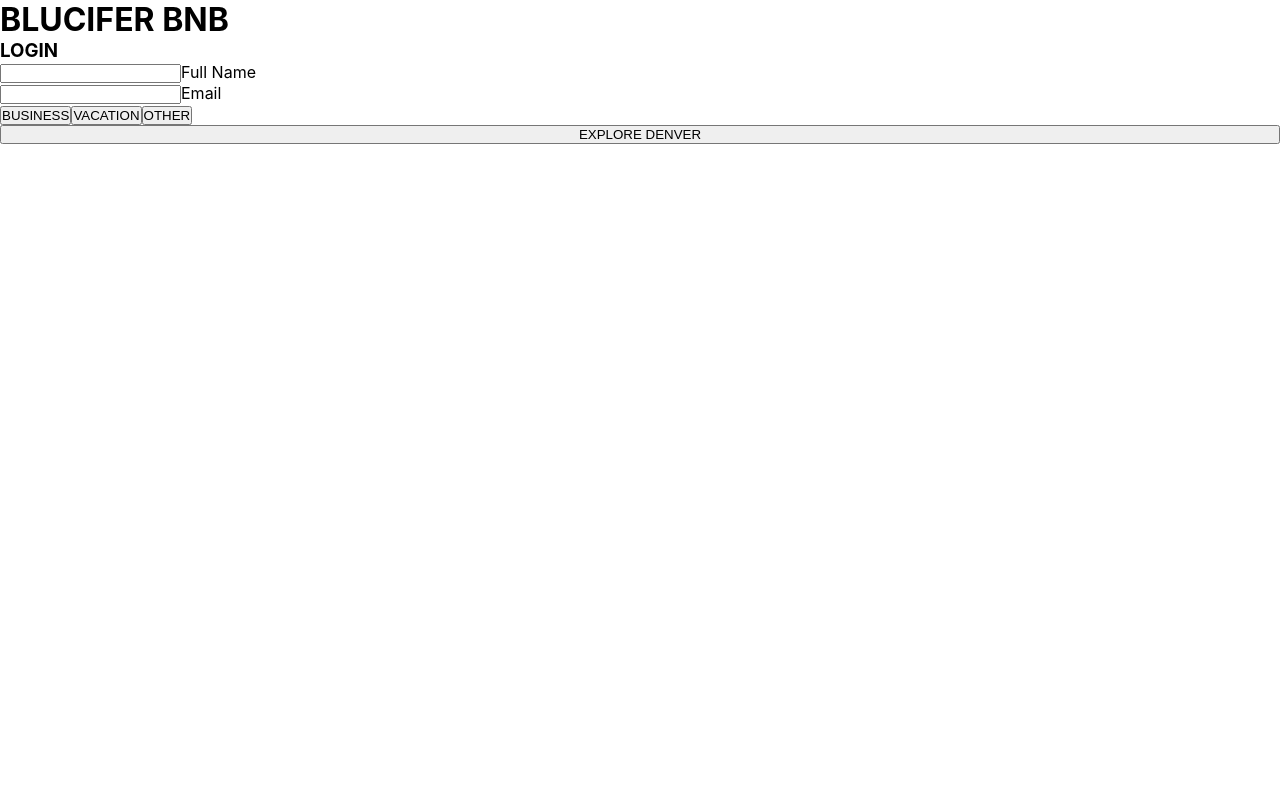
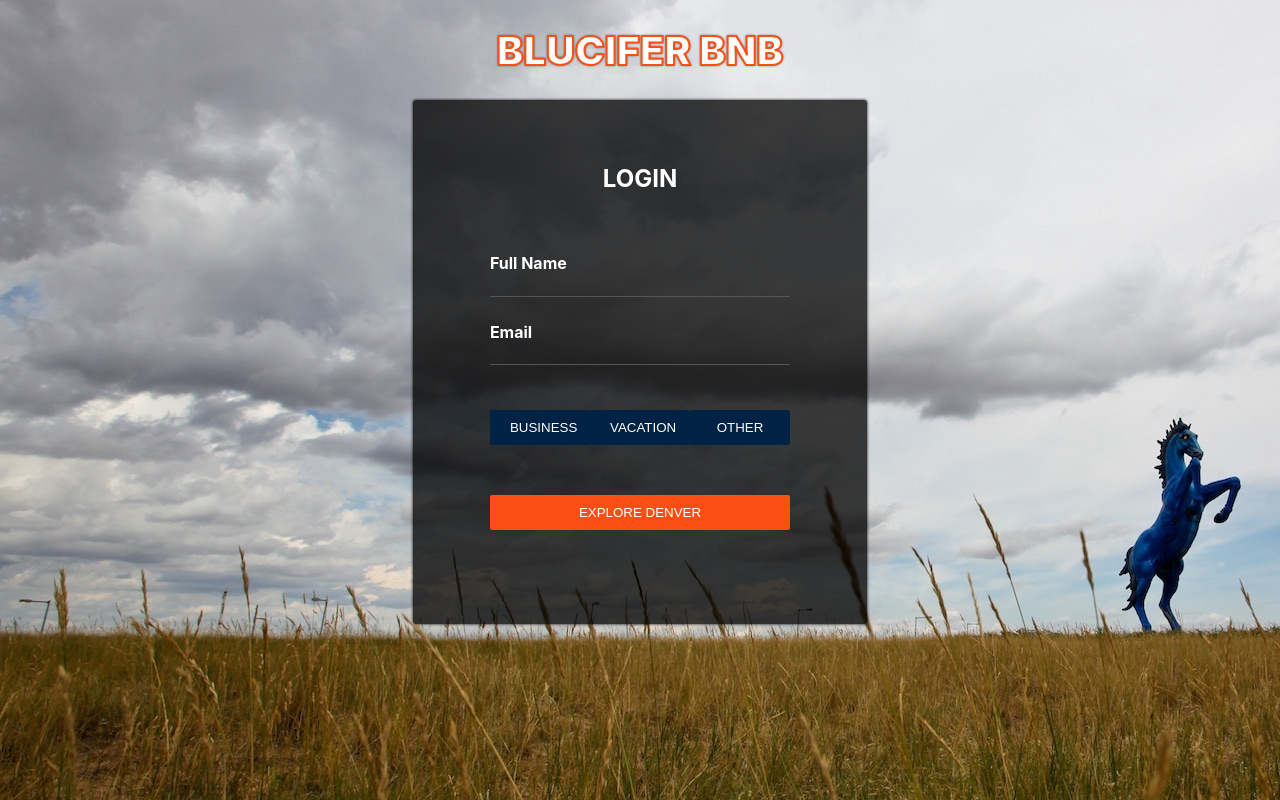
Before and after one commit to CHaiz15/blucifer0.1, a React (Create React App) app: page / in a window 1280 px wide. Built offline with nearby package versions, Linux system fonts and the light colour scheme; no server answers.

Commit message:
Add form styles

```diff
--- a/src/LoginForm/LoginForm.css
+++ b/src/LoginForm/LoginForm.css
@@ -1,15 +1,128 @@
+.main-content {
+  display: flex;
+  align-items: center;
+  flex-direction: column;
+  height: 100vh;
+  background-image: url("../assets/bluciferHERO.jpg");
+  background-repeat: no-repeat;
+  background-size: auto;
+  overflow: hidden;
+}
+
+.title {
+  -webkit-text-stroke-width: 2px;
+  -webkit-text-stroke-color: #FB4F14;
+  margin: 2% 0 0 0;
+  font-weight: 900;
+  font-size: 2.5em;
+  color: #ffffff;
+  text-shadow: 0 0 3px #000;
+}
+
+.text-center {
+	color:#fff;
+  font-size: 1.5em;
+  margin: 0 0 20% 0;
+  display: flex;
+  justify-content: center;
+}
+
 .login-form {
   display: flex;
   flex-direction: column;
+  background-color: rgba(0, 0, 0, 0.75);
+	border-radius: 3px;
+  padding: 5% 6%;
+  margin: 2% 0 0 0;
+  box-shadow: 0 0 3px #000;
+}
+
+.input-container {
+	position: relative;
+  margin-bottom: 25px;
+  font-weight: bolder;
+}
+
+.input-container label{
+	position: absolute;
+	top: 0px;
+	left: 0px;
+	font-size: 16px;
+	color:#fff;
+	transition: all 0.5s ease-in-out;
+}
+
+.input-container input{
+  border: 0;
+  border-bottom: 1px solid #555;
+  background: transparent;
+  width: 100%;
+  padding: 6% 0 0.5% 0;
+  font-size: 20px;
+  color:#fff;
+}
+
+.input-container input:focus {
+  border: none;
+  outline: none;
+  border-bottom: 1px solid #FB4F14;
+}
+
+.input-container input:focus ~ label,
+.input-container input:valid ~ label{
+  margin: -2% 0 0 0;
+	font-size:12px;
+}
+
+.purpose-buttons {
+  margin: -10% 0 0 0;
+  display: flex;
+  justify-content: space-around;
+}
+
+.purpose-btn {
+	color:#fff;
+	background-color:#002244;
+	outline: none;
+  border: 0;
+  color: #fff;
+	padding: 10px 20px;
+	margin-top: 50px;
+	border-radius: 2px;
+	cursor: pointer;
+  position: relative;
+  width: 33.3%;
+  text-align: center;
+}
+
+.explore-btn {
+	color:#fff;
+	background-color :#FB4F14;
+	outline: none;
+  border: 0;
+  color: #fff;
+	padding: 10px 20px;
+  margin-top: 50px;
+  margin-bottom: 10px;
+	border-radius: 2px;
+	cursor: pointer;
+  position: relative;
+  width: 100%;
+}
+
+.purpose-btn:focus,
+.purpose-btn:hover,
+.explore-btn:hover {
+  box-shadow: inset 0px 0px 3px #ffffff;
 }
 
 .hidden {
-  display: none;
+  visibility: hidden;
 }
 
 .input-error {
   text-align: center;
-  color: red;
+  color: #FF9494;
   animation: shake-top 0.8s cubic-bezier(0.455, 0.030, 0.515, 0.955) both;
 }
 
@@ -19,27 +132,22 @@
     transform: rotate(0deg);
     transform-origin: 50% 0;
   }
-
   10% {
     transform: rotate(0deg);
   }
-
   20%,
   40%,
   60% {
     transform: rotate(-1deg);
   }
-
   30%,
   50%,
   70% {
     transform: rotate(1deg);
   }
-
   80% {
     transform: rotate(1deg);
   }
-
   90% {
     transform: rotate(-1deg);
   }
```
